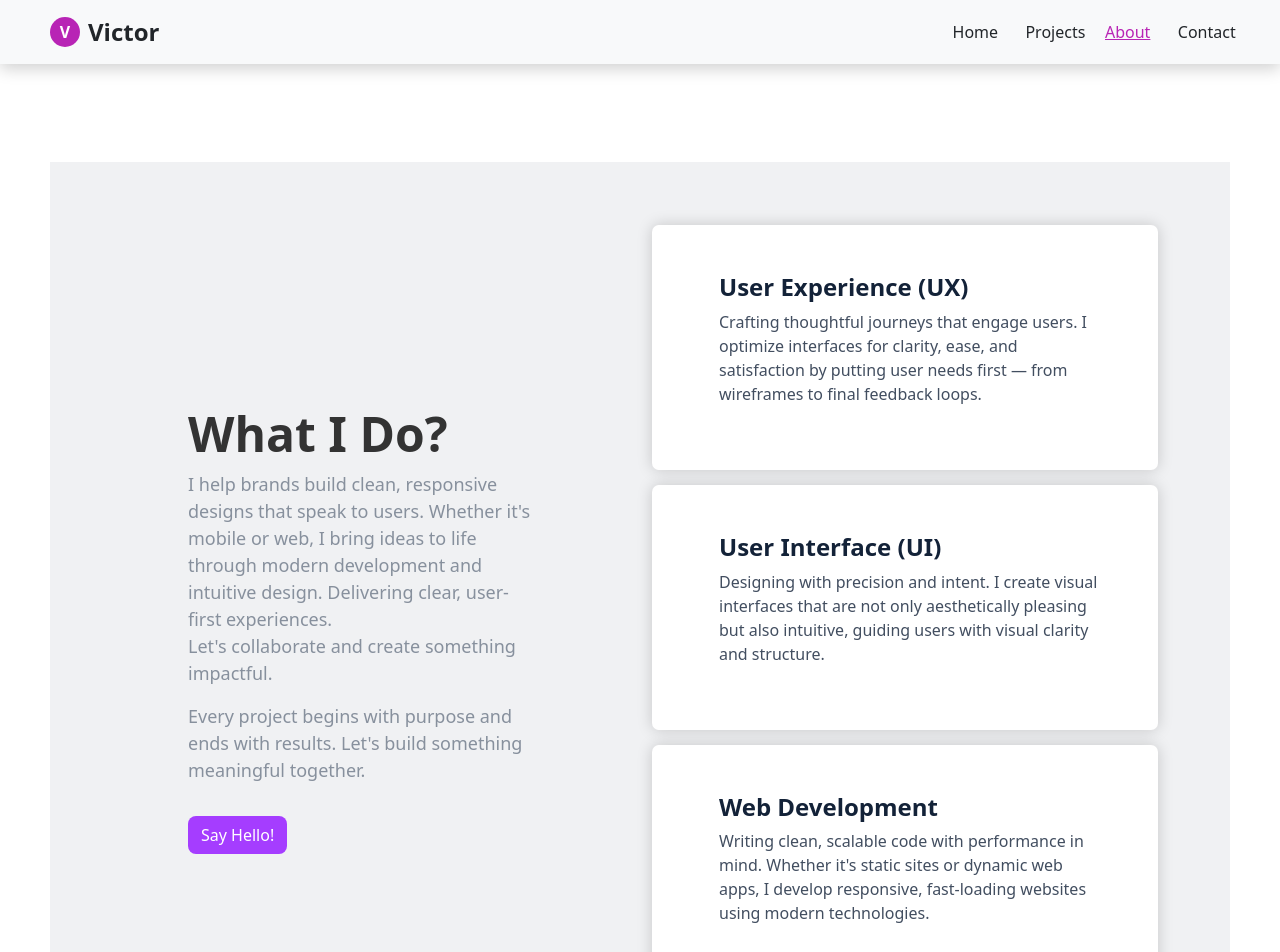
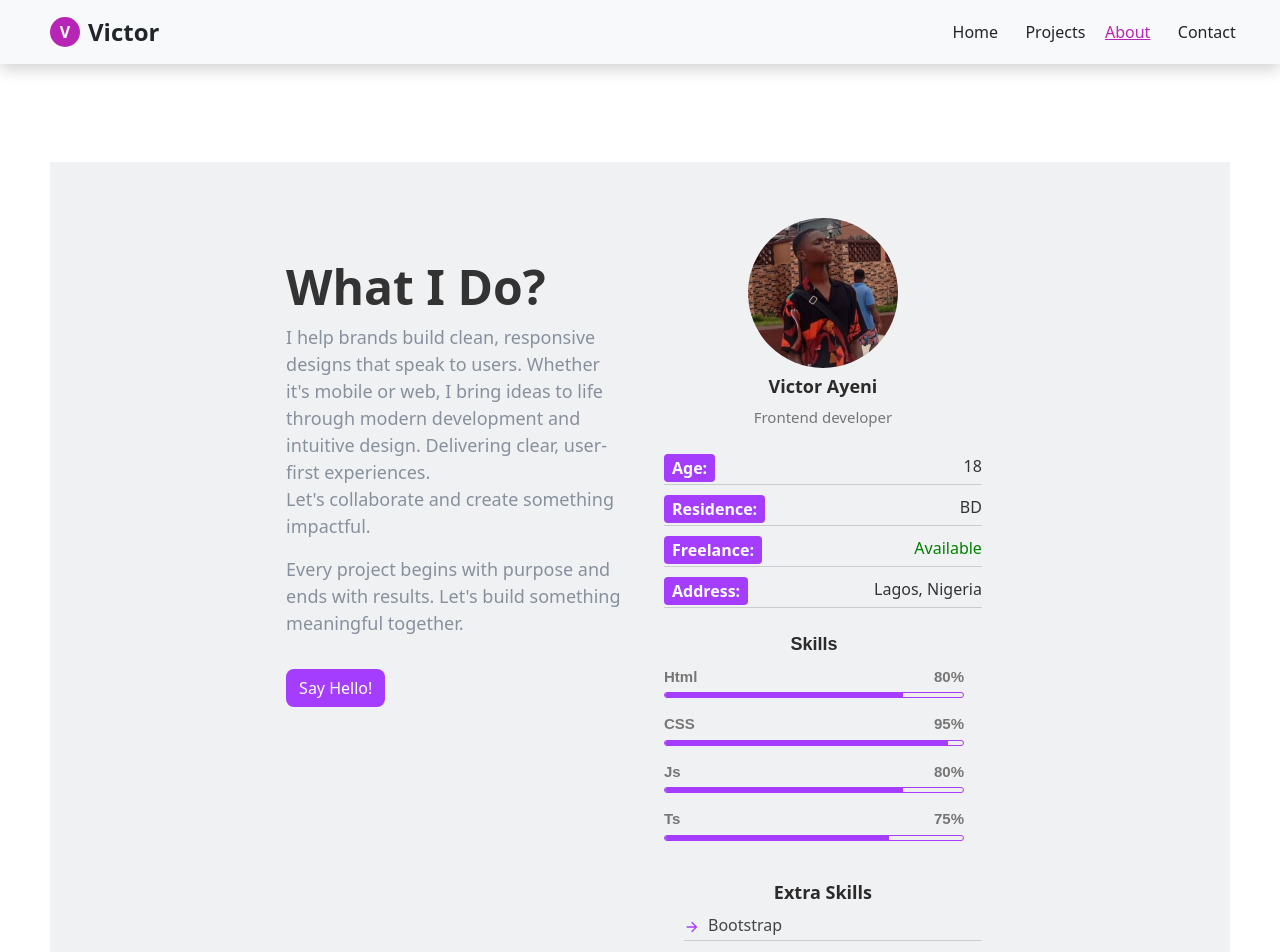
Before and after one commit to vay-dev/portfolio, an Angular app: page /about in a window 1280 px wide. Shown: the top 952 px of the page. Built offline with nearby package versions, Linux system fonts and the light colour scheme.

Commit message:
finished the about page

```diff
--- a/src/app/components/pages/about/about.component.html
+++ b/src/app/components/pages/about/about.component.html
@@ -20,32 +20,68 @@
     </div>
     <!-- BREAKPOINT  -->
     <div id="column-two" class="col-md-6">
-      <div class="container">
-        <!-- ==== FIRST DIV ==== -->
-        <div class="row col-md-12 p-5">
-          <h1>User Experience (UX)</h1>
 
-          <p>
-            Crafting thoughtful journeys that engage users. I optimize interfaces for clarity, ease, and satisfaction by putting user needs first — from wireframes to final feedback loops.
-          </p>
+      <div class="container mx-auto">
+        <div class="img-info-con">
+          <div class="img-con my-2 mx-auto">
+            <img src="assets/images/profile.jpg" alt="" srcset="">
+          </div>
+
+          <h1 class="img-name">Victor Ayeni</h1>
+          <p>Frontend developer</p>
         </div>
-        <!-- ==== SECOND DIV ==== -->
-        <div class="row col-md-12 p-5">
-          <h1>User Interface (UI)</h1>
 
-          <p>
-            Designing with precision and intent. I create visual interfaces that are not only aesthetically pleasing but also intuitive, guiding users with visual clarity and structure.
-          </p>
+        <div class="info-container">
+          <div *ngFor="let item of info" class="info-row">
+            <div class="infos">
+              <span class="label">{{ item.label }}:</span>
+              <span class="value" [ngStyle]="{ color: item.color || '#333' }">
+                {{ item.value }}
+              </span>
+            </div>
+          </div>
         </div>
-        <!-- ==== THIRD DIV ==== -->
-        <div class="row col-md-12 p-5">
-          <h1>Web Development</h1>
 
-          <p>
-            Writing clean, scalable code with performance in mind. Whether it's static sites or dynamic web apps, I develop responsive, fast-loading websites using modern technologies.
-          </p>
+        <div class="skills-container my-3">
+          <h3 class="text-center">Skills</h3>
+
+          <div *ngFor="let skill of skills" class="skill">
+            <div class="skill-name">
+              {{ skill.name }}
+              <span>{{ skill.percentage }}%</span>
+            </div>
+
+            <div class="progress-bar">
+              <div class="progress-fill" [style.width.%]="skill.percentage">
+
+              </div>
+            </div>
+          </div>
         </div>
+
+        <div class="extra-skills-container">
+          <h3 class="text-center">Extra Skills</h3>
+
+          <ul>
+            @for (skill of extraSkills; track $index) {
+              <li>
+                <svg xmlns="http://www.w3.org/2000/svg"
+                  viewBox="0 0 24 24"
+                  fill="#A53Dff"
+                  width="16"
+                  height="16"
+                  class="icon">
+                  <path d="M16.1716 10.9999L10.8076 5.63589L12.2218 4.22168L20 11.9999L12.2218 19.778L10.8076 18.3638L16.1716 12.9999H4V10.9999H16.1716Z"></path>
+                </svg>
+                <span class="mx-2">{{ skill }}</span>
+              </li>
+            }
+          </ul>
+        </div>
+        <!-- mini parent closing tag -->
       </div>
+
+      <!-- PARENTS CLOSING TAG BELOW -->
     </div>
   </div>
   <!-- CONTAINERS CLOSING TAG BELOW -->
--- a/src/app/components/pages/about/about.component.scss
+++ b/src/app/components/pages/about/about.component.scss
@@ -10,9 +10,10 @@
   }
   .row {
 
+
       #column-one {
         display: flex;
-        align-items: center;
+        align-items: flex-start;
         justify-content: center;
         align-content: center;
 
@@ -20,6 +21,7 @@
           width: 350px;
           height: 500px;
           text-align: left;
+          flex-grow: 1;
 
           h1 {
             color: #333;
@@ -46,31 +48,152 @@
       }
 
       #column-two {
+        display: flex;
+        align-items: center;
+        justify-content: center;
+        height: 100%;
 
         .container {
+          flex-grow: 1;
+          flex-direction: column;
+          display: flex;
+          gap: 10px;
 
-          [class^="row"] {
-            background: white;
-            margin-block: 15px;
-            border-radius: 7px;
-            border-left: 7px solid white;
-            box-shadow: 0 0 15px rgba(0, 0, 0, 0.178);
-            transition: .3s ease-in-out;
+          .img-info-con {
+            text-align: center;
+            width: 100%;
 
-            &:hover {
-              border-left: 7px solid #A53DFF;
+            .img-con {
+              width: 150px;
+              height: 150px;
+              overflow: hidden;
+              //margin: auto;
+
+              img {
+                object-fit: cover;
+                width: 100%;
+                height: 100%;
+                border-radius: 50%;
+              }
             }
 
             h1 {
-              font-size: 24px;
-              color: #132238;
+              font-size: 18px;
+              font-weight: 600;
+              color: #2B2B2B;
+            }
+
+            p {
+              font-size: 15px;
+              color: #767676;
+              font-weight: normal;
+            }
+          }
+
+          .info-container {
+            display: grid;
+            row-gap: 10px;
+            column-gap: 50px;
+            width: 100%;
+
+            .info-row {
+              display: flex;
+              flex-direction: column;
+              flex-grow: 1;
+              width: 100%;
+              align-items: center;
+              row-gap: 10px;
+
+              .infos {
+                display: flex;
+                width: 100%;
+                justify-content: space-between;
+                border-bottom: 1px solid #ccc;
+                padding-block-end: 2px;
+              }
+
+              .label {
+                background-color: #A53DFF;
+                color: white;
+                font-weight: bold;
+                padding: 2px 8px;
+                border-radius: 4px;
+                margin-right: 8px;
+                display: inline-block;
+                white-space: nowrap;
+              }
+
+              .value {
+                color: #333;
+              }
+            }
+          }
+
+          .skills-container {
+            width: 100%;
+            max-width: 300px;
+            font-family: sans-serif;
+
+            h3 {
+              margin-bottom: 10px;
+              font-size: 18px;
+              font-weight: 600;
+              color: #2B2B2B;
+            }
+
+            .skill {
+              margin-bottom: 15px;
+
+              .skill-name {
+                display: flex;
+                justify-content: space-between;
+                font-weight: 600;
+                margin-bottom: 4px;
+                color: #767676;
+                font-size: 15px;
+              }
+
+              .progress-bar {
+                width: 100%;
+                height: 6px;
+                background-color: #eee;
+                border: 1px solid #A53DFF;
+                border-radius: 10px;
+                overflow: hidden;
+              }
+
+              .progress-fill {
+                height: 100%;
+                background-color: #A53DFF;
+                transition: width 0.5s ease;
+              }
+            }
+          }
+
+          .extra-skills-container {
+            width: 100%;
+
+            h3 {
+              font-size: 18px;
+              color: #2B2B2B;
               font-weight: 600;
             }
 
-            p {
-              font-size: 16px;
-              color: #424E60;
-              font-weight: 400;
+            ul {
+              list-style: none;
+              padding-left: 20px;
+              line-height: 1.8;
+              display: flex;
+              flex-direction: column;
+              flex-grow: 1;
+              width: 100%;
+              row-gap: 16px;
+
+              li {
+                color: #444;
+                border-bottom: 1px solid #ccc;
+
+              }
             }
           }
         }
--- a/src/app/components/pages/about/about.component.ts
+++ b/src/app/components/pages/about/about.component.ts
@@ -1,15 +1,30 @@
 import { Component, ViewChild } from '@angular/core';
-import { NgIf } from '@angular/common';
+import { CommonModule, NgIf } from '@angular/common';
 import { NgbCarousel, NgbCarouselModule } from '@ng-bootstrap/ng-bootstrap';
 
 @Component({
   selector: 'app-about',
   standalone: true,
-  imports: [NgIf, NgbCarouselModule],
+  imports: [NgIf, NgbCarouselModule, CommonModule],
   templateUrl: './about.component.html',
   styleUrl: './about.component.scss',
 })
 export class AboutComponent {
+
+  info = [
+    { label: 'Age', value: '18' },
+    { label: 'Residence', value: 'BD' },
+    { label: 'Freelance', value: 'Available', color: 'green' },
+    { label: 'Address', value: 'Lagos, Nigeria' }
+  ];
+
+  skills = [
+    { name: 'Html', percentage: 80 },
+    { name: 'CSS', percentage: 95 },
+    { name: 'Js', percentage: 80 },
+    { name: 'Ts', percentage: 75 },
+  ];
+
   testimonials = [
     {
       text: 'Amazing experience!',
@@ -28,6 +43,20 @@ export class AboutComponent {
     },
   ];
 
+  extraSkills = [
+    'Bootstrap',
+    'Materialize',
+    'UI Verse',
+    'Tailwind',
+    'Sass',
+    'Webpack (basic config knowledge)',
+    'EmailJS',
+    'Git & GitHub',
+    'Netlify',
+    'GitHub Pages'
+  ];
+
+
   currentSlide: number = 0;
 
   @ViewChild('carouselRef', { static: false }) carouselRef!: NgbCarousel;
```
